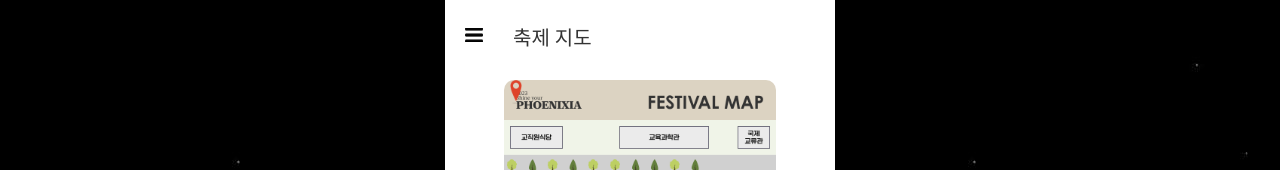
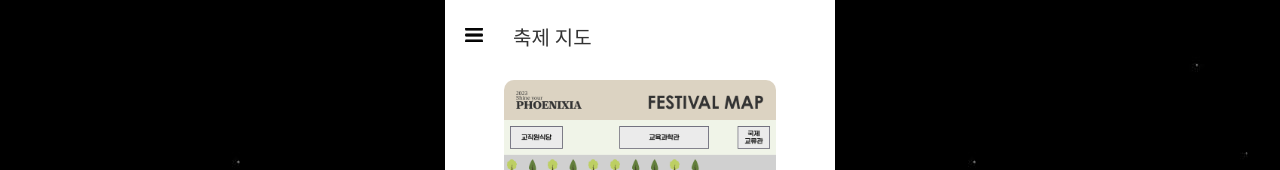
Before and after one commit to Antraxmin/2023-SCH-Phoenixia-FE, a React (Create React App) app: page /map in a window 1280 px wide. Shown: the top 170 px of the page. Built offline with nearby package versions, Linux system fonts and the light colour scheme; a web font is replaced by a local one.

Commit message:
[modify] delete map marker

```diff
--- a/src/component/Map/MapSection.js
+++ b/src/component/Map/MapSection.js
@@ -127,7 +127,6 @@ export default function MapSection() {
       <BoothMap>
         <BoothMapBox>
           <BoothMapImage />
-          <Marker />
         </BoothMapBox>
       </BoothMap>
       <BoothInfo>
```
